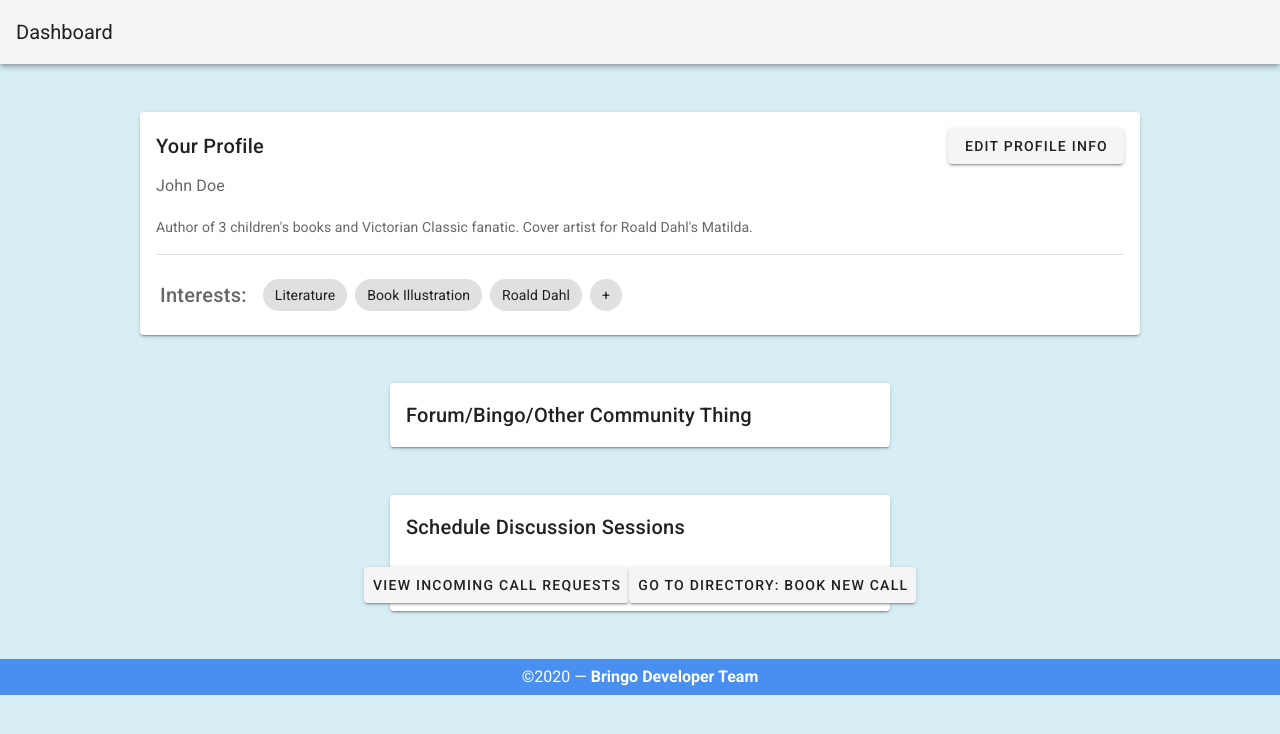
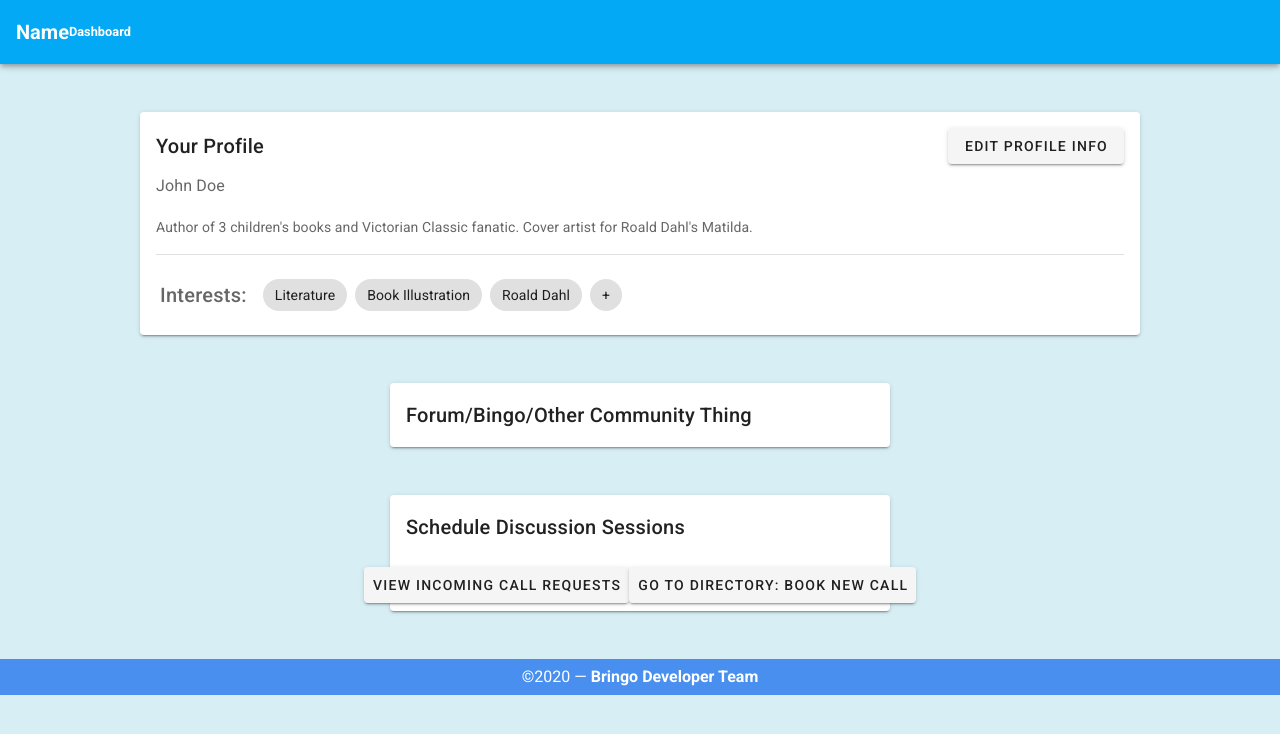
Before and after one commit to joyliu-q/Bringo, a Vue app in the folder bringo/: page /dashboard in a window 1280 px wide. Shown: the top 734 px of the page. Built offline with nearby package versions, Linux system fonts and the light colour scheme.

Commit message:
implemented autotracking of bread crumbs

```diff
--- a/bringo/src/components/Navigator.vue
+++ b/bringo/src/components/Navigator.vue
@@ -1,12 +1,74 @@
 <template>
   <div class="navigator" role="navigation">
-    <v-app-bar app>
-            <v-toolbar-title>Dashboard</v-toolbar-title>
-            <v-breadcrumbs></v-breadcrumbs>
+    <v-app-bar app class = "light-blue white--text font-weight-bold">
+            <v-toolbar-title>Name</v-toolbar-title>
+            <!--Breadcrumb-->
+            <div class="breadcrumb">
+              <ul>
+                <li
+                  v-for="(breadcrumb, idx) in breadcrumbList"
+                  :key="idx"
+                  @click="routeTo(idx)"
+                  :class="{'linked': !!breadcrumb.link}">
+                  {{ breadcrumb.name }}
+                </li>
+              </ul>
+            </div>
         </v-app-bar>
   </div>
 </template>
 
-<style>
 
+<script>
+export default {
+  name: 'Breadcrumb',
+  data () {
+    return {
+      breadcrumbList: []
+    }
+  },
+  mounted () { this.updateList() },
+  watch: { '$route' () { this.updateList() } },
+  methods: {
+    routeTo (pRouteTo) {
+      if (this.breadcrumbList[pRouteTo].link) this.$router.push(this.breadcrumbList[pRouteTo].link)
+    },
+    updateList () { this.breadcrumbList = this.$route.meta.breadcrumb }
+  }
+}
+</script>
+
+<style scoped>
+  .breadcrumb {}
+  ul {
+    display: flex;
+    justify-content: center;
+    list-style-type: none;
+    margin: 0;
+    padding: 0;
+  }
+  ul > li {
+    display: flex;
+    float: left;
+    height: 10px;
+    width: auto;
+    color: $default;
+    font-weight: bold;
+    font-size: .8em;
+    cursor: default;
+    align-items: center;
+  }
+  ul > li:not(:last-child)::after {
+    content: '/';
+    float: right;
+    font-size: .8em;
+    margin: 0 .5em;
+    color: $light-default;
+    cursor: default;
+  }
+  .linked {
+    cursor: pointer;
+    font-size: 1em;
+    font-weight: normal;
+  }
 </style>
--- a/bringo/src/router/index.js
+++ b/bringo/src/router/index.js
@@ -7,7 +7,12 @@ Vue.use(VueRouter)
   {
     path: '/',
     name: 'Login',
-    component:() => import(/* webpackChunkName: "about" */ '../views/Login.vue')
+    component:() => import(/* webpackChunkName: "about" */ '../views/Login.vue'),
+    meta: {
+      breadcrumb: [
+        { }
+      ]
+    }
   },
   {
     path: '/dashboard',
@@ -15,7 +20,12 @@ Vue.use(VueRouter)
     // route level code-splitting
     // this generates a separate chunk (about.[hash].js) for this route
     // which is lazy-loaded when the route is visited.
-    component: () => import(/* webpackChunkName: "about" */ '../views/Dashboard.vue')
+    component: () => import(/* webpackChunkName: "about" */ '../views/Dashboard.vue'),
+    meta: {
+      breadcrumb: [
+        { name: 'Dashboard' }
+      ]
+    }
   },
   {
     path: '/directory',
@@ -23,7 +33,13 @@ Vue.use(VueRouter)
     // route level code-splitting
     // this generates a separate chunk (about.[hash].js) for this route
     // which is lazy-loaded when the route is visited.
-    component: () => import(/* webpackChunkName: "about" */ '../views/Directory.vue')
+    component: () => import(/* webpackChunkName: "about" */ '../views/Directory.vue'),
+    meta: {
+      breadcrumb: [
+        { name: 'Dashboard', link: 'dashboard' },
+        { name: 'Directory' }
+      ]
+    }
   },
   {
     path: '/calendar',
@@ -31,7 +47,14 @@ Vue.use(VueRouter)
     // route level code-splitting
     // this generates a separate chunk (about.[hash].js) for this route
     // which is lazy-loaded when the route is visited.
-    component: () => import(/* webpackChunkName: "about" */ '../views/Calendar.vue')
+    component: () => import(/* webpackChunkName: "about" */ '../views/Calendar.vue'),
+    meta: {
+      breadcrumb: [
+        { name: 'Dashboard' , link: 'dashboard' },
+        { name: 'Directory' , link: 'directory' },
+        { name: 'Calendar' }
+      ]
+    }
   },
   {
     path: '/calling',
@@ -39,7 +62,15 @@ Vue.use(VueRouter)
     // route level code-splitting
     // this generates a separate chunk (about.[hash].js) for this route
     // which is lazy-loaded when the route is visited.
-    component: () => import(/* webpackChunkName: "about" */ '../views/Calling.vue')
+    component: () => import(/* webpackChunkName: "about" */ '../views/Calling.vue'),
+    meta: {
+      breadcrumb: [
+        { name: 'Dashboard' , link: 'dashboard' },
+        { name: 'Directory' , link: 'directory' },
+        { name: 'Calendar' , link: 'calendar' },
+        { name: 'Calling' }
+      ]
+    }
   },
 
 ]
```
